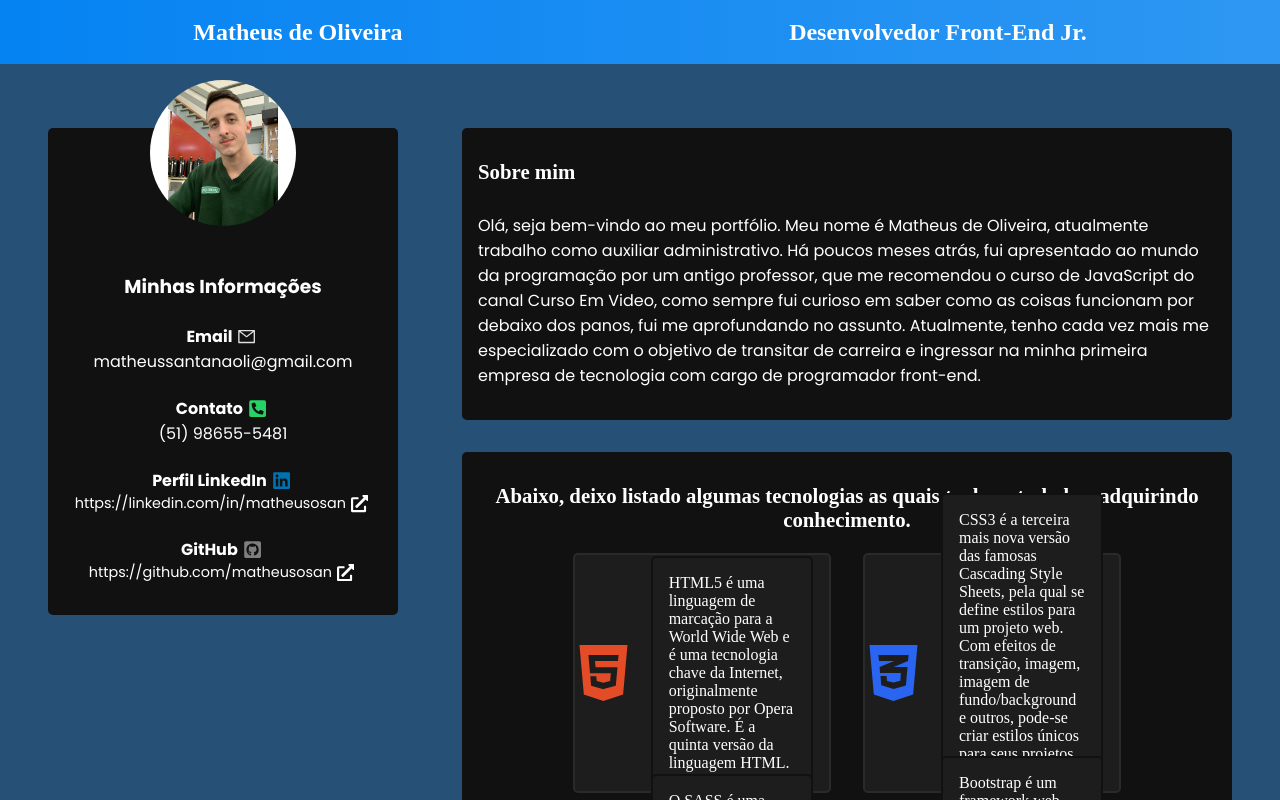
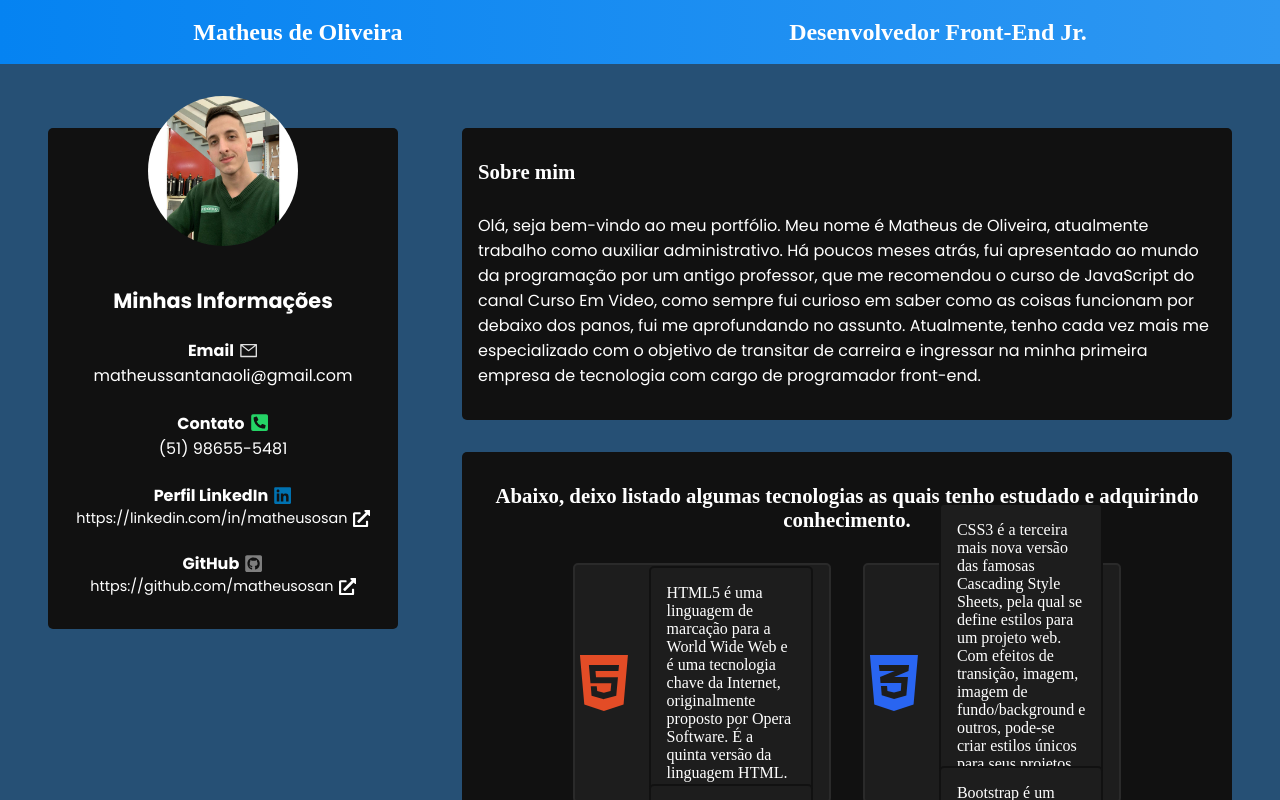
Before and after one commit to matheusosan/my-portfolio, a React (Create React App) app: page / in a window 1280 px wide. Shown: the top 800 px of the page. Built offline with nearby package versions, Linux system fonts and the light colour scheme.

Commit message:
Apagado linhas de css inutilizáveis.

```diff
--- a/src/components/aboutMe.css
+++ b/src/components/aboutMe.css
@@ -1,18 +1,17 @@
 @import url('https://fonts.googleapis.com/css2?family=Poppins:ital,wght@0,100;0,200;0,300;0,400;0,500;0,600;0,700;0,800;0,900;1,100;1,200;1,300;1,400;1,500;1,600;1,700;1,800;1,900&display=swap');
 
 #about-me {
+  display: flex;
+  align-items: center;
+  flex-direction: column;
   min-width: 300px;
+  padding: 2em 1em;
+  border-radius: 5px;
   width: 350px;
   height: auto;
   background-color: #111;
-  padding: 2em 1em;
-  border-radius: 5px;
-  display: flex;
-  align-items: center;
-  flex-direction: column;
-  text-align: center;
+  color: white;
   position: relative;
-  color: white;
 }
 
 #eu {
@@ -20,24 +19,24 @@
   height: 30%;
   border-radius: 50%;
   position: absolute;
-  top: -3em;
+  top: -2em;
 
 }
 
 #first-child {
     font-family: 'Poppins', sans-serif;
+    font-size: 1.3em;
     margin-top: 6em
 }
 
 
 .about-itens {
+  display: flex;
+  align-items: center;
   margin-top: 1.4em;
   font-family: 'Poppins', sans-serif;
   font-size: 1em;
   font-weight: bold;
-  text-align: center;
-  display: flex;
-  align-items: center;
 }
 
 .about-svg, .redirect-svg {
@@ -65,11 +64,6 @@
   display: flex;
   align-items: center;
   font-family: 'Poppins', sans-serif;
-}
-
-svg {
-  font-size: 1em;
-  margin-right: 3px
 }
 
 #about-me a {
--- a/src/components/mainContent.css
+++ b/src/components/mainContent.css
@@ -21,7 +21,7 @@
     color: white;
 }
 
-#main h3 {
+#main > h3 {
     font-size: 1.3em;
     margin-bottom: 1.4em;
 }
@@ -51,7 +51,7 @@
 #skills > h3 {
     text-align: center;
     font-size: 1.3em;
-    margin-bottom: 1em;
+    margin-bottom: 1.5em;
 }
 
 #tecs-grid {
@@ -72,7 +72,6 @@
     align-items: center;
     justify-content: center;
     text-align: center;
-    /* margin-top: 2em; */
     width: 35%;
     height: 15em;
     border-radius: 5px;
@@ -82,8 +81,6 @@
 
 .svg {
     font-size: 4em;
-    border-radius: 5px;
-    /* background: white; */
 }
 
 #html-logo {
@@ -114,14 +111,10 @@
     display: flex;
     text-align: left;
     padding: 1em;
-    align-items: flex-start;
-    font-size: 100%;
-    margin-left: 2em;
     margin: 1em;
     background-color: #1d1d1d;
     border: 2px solid #111;
     width: 70%;
-    height: auto;
     border-radius: 5px;
 }
 
```
